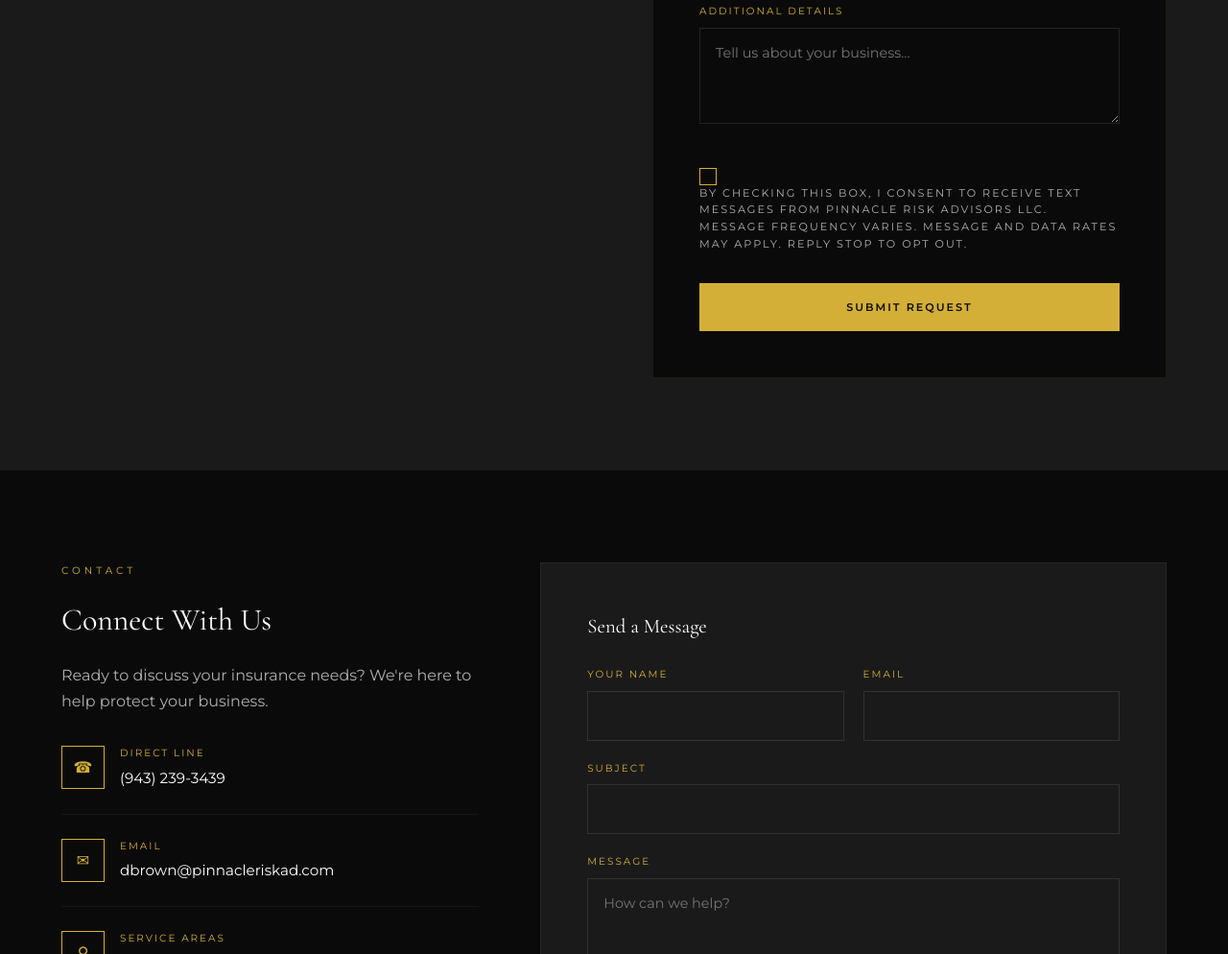
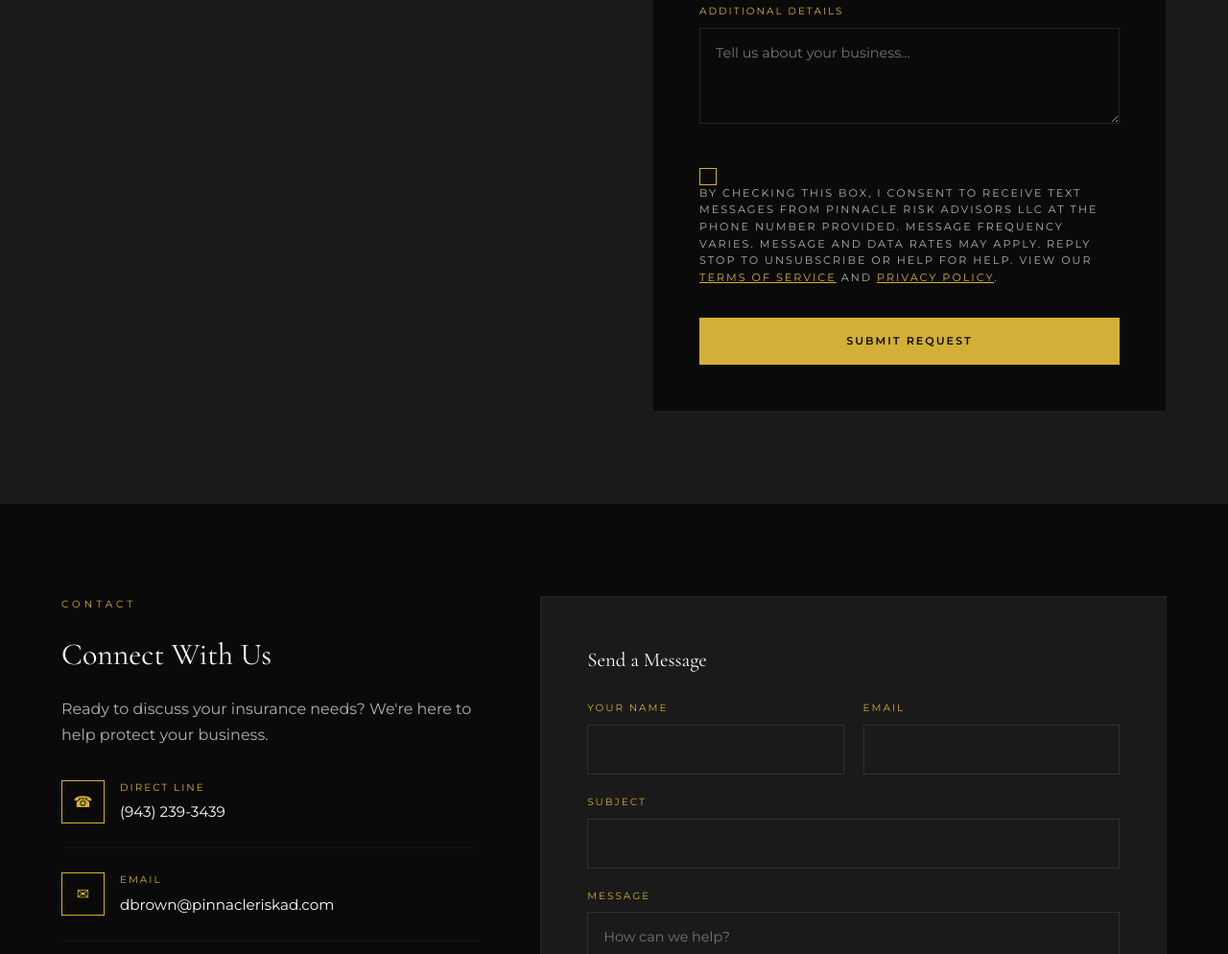
Before and after one commit to dbrown-crypto/pinnacleriskad, a plain HTML site: page index.html in a window 1280 px wide. Shown: the part 4613-5607 px from the top of the page at 96% size. Drawn offline with nearby package versions, Linux system fonts and the light colour scheme.

Commit message:
Update index.html

```diff
--- a/index.html
+++ b/index.html
@@ -342,7 +342,7 @@ footer{background:var(--charcoal);padding:4rem 5% 1.5rem;border-top:1px solid rg
 <label class="consent-label">
 <input type="checkbox" name="smsConsent" value="Yes" required>
 <span class="consent-check"></span>
-<span class="consent-text">By checking this box, I consent to receive text messages from Pinnacle Risk Advisors LLC. Message frequency varies. Message and data rates may apply. Reply STOP to opt out.</span>
+<span class="consent-text">By checking this box, I consent to receive text messages from Pinnacle Risk Advisors LLC at the phone number provided. Message frequency varies. Message and data rates may apply. Reply STOP to unsubscribe or HELP for help. View our <a href="/terms-of-service.html" style="color:var(--gold);text-decoration:underline" target="_blank">Terms of Service</a> and <a href="#" onclick="document.getElementById('privacyModal').classList.add('active');return false;" style="color:var(--gold);text-decoration:underline">Privacy Policy</a>.</span>
 </label>
 </div>
 </div>
```
